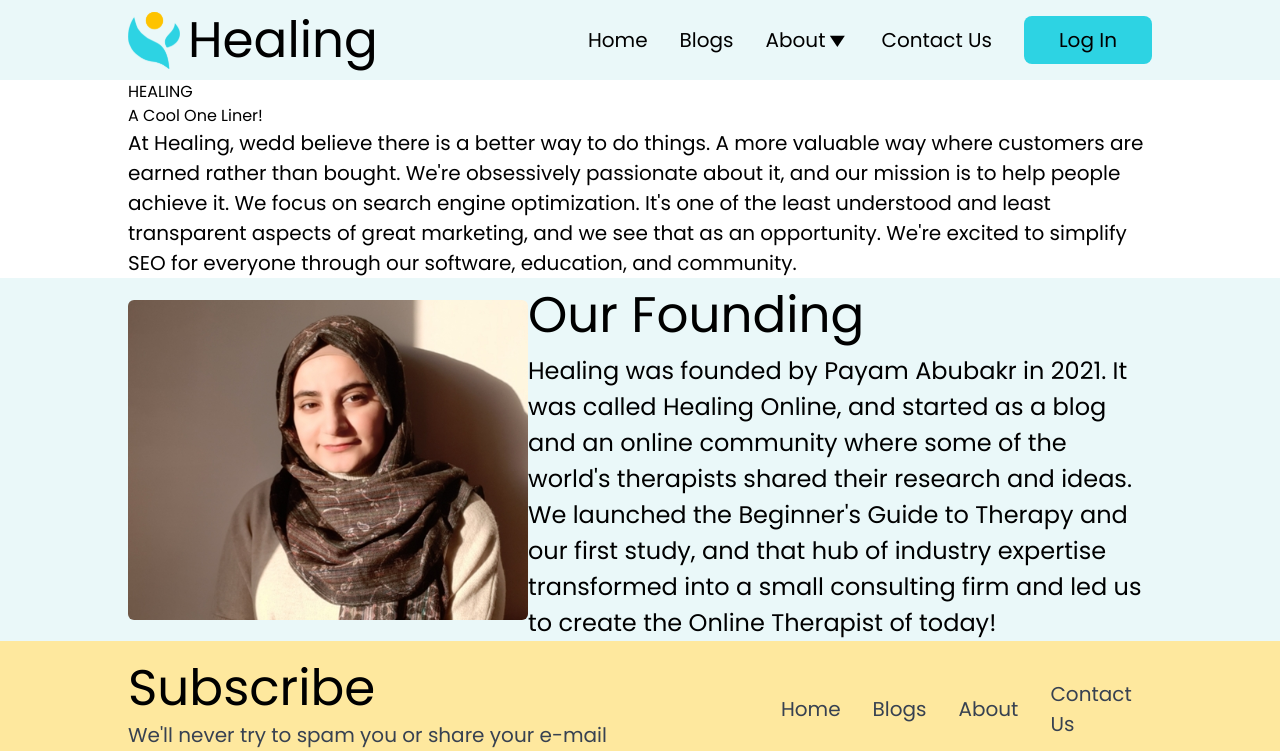
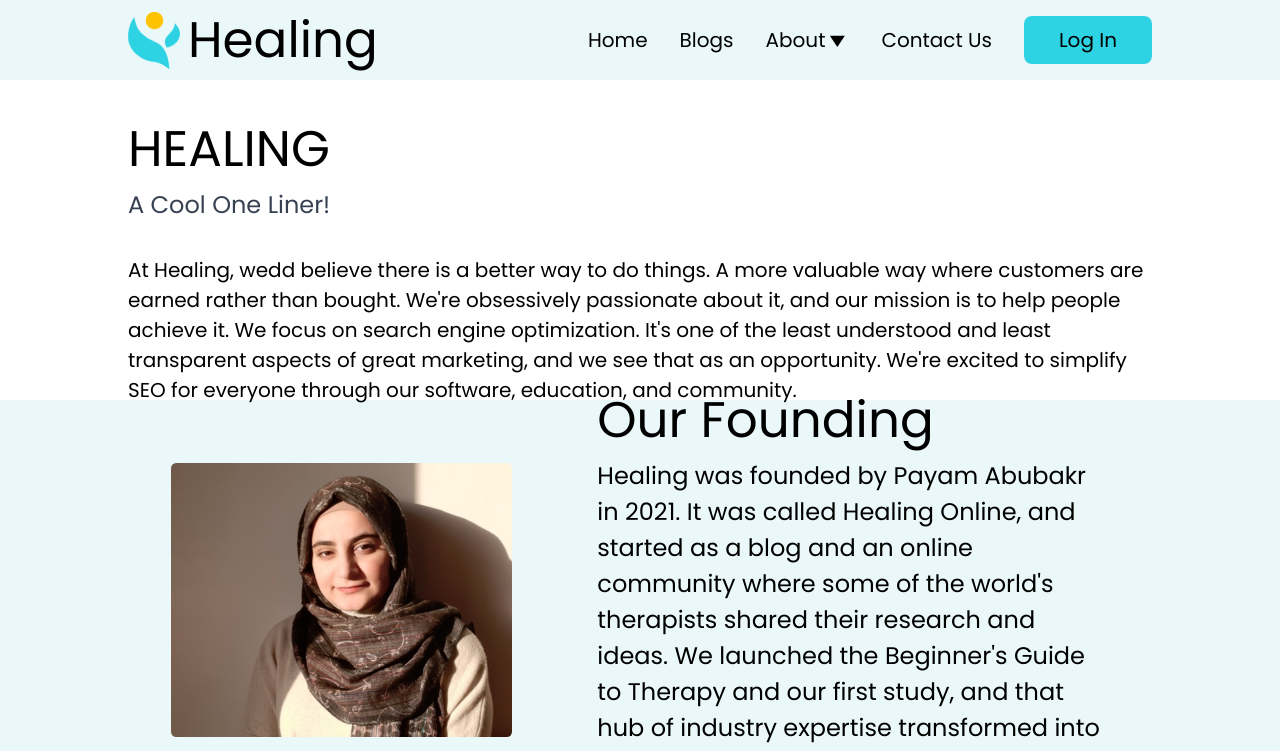
Before and after one commit to AllanSaleh/capstone-project-online-healing, a React (Create React App) app: page / in a window 1280 px wide. Shown: the top 751 px of the page. Built offline with nearby package versions, Linux system fonts and the light colour scheme.

Commit message:
Reviewed and updated the whole thing

```diff
--- a/src/Components/AboutPage/AboutPage.js
+++ b/src/Components/AboutPage/AboutPage.js
@@ -1,12 +1,12 @@
 import React from 'react';
-import NavBar from "../NavBar/NavBar"
-import Footer from "../Footer/Footer"
+import NavBar from '../NavBar/NavBar';
+import Footer from '../Footer/Footer';
 import Founding from './Founding';
 import Healing from './Healing';
 
 export default function AboutPage() {
   return (
-    <div>
+    <div className="h-firstsection">
       <NavBar />
       <Healing />
       <Founding />
--- a/src/Components/AboutPage/Founding.js
+++ b/src/Components/AboutPage/Founding.js
@@ -3,17 +3,16 @@ import Payam from './Payam.svg';
 
 export default function Founding() {
   return (
-    <div className="flex justify-around items-center bg-blue-light px-sides">
-      <img src={Payam} alt="Payam" />
-      <div>
+    <div className="h-1/2 flex justify-around items-center bg-blue-light px-sides">
+      <img className="w-1/3" src={Payam} alt="Payam" />
+      <div className="w-1/2">
         <div className="text-title">Our Founding</div>
         <div className="text-subtitle">
-          Healing was founded by Payam Abubakr in 2021. It was called Healing
-          Online, and started as a blog and an online community where some of
-          the world's therapists shared their research and ideas. We launched
-          the Beginner's Guide to Therapy and our first study, and that hub of
-          industry expertise transformed into a small consulting firm and led us
-          to create the Online Therapist of today!
+          Healing was founded by Payam Abubakr in 2021. It was called Healing Online, and started as
+          a blog and an online community where some of the world's therapists shared their research
+          and ideas. We launched the Beginner's Guide to Therapy and our first study, and that hub
+          of industry expertise transformed into a small consulting firm and led us to create the
+          Online Therapist of today!
         </div>
       </div>
     </div>
--- a/src/Components/AboutPage/Healing.js
+++ b/src/Components/AboutPage/Healing.js
@@ -2,17 +2,16 @@ import React from 'react';
 
 export default function Healing() {
   return (
-    <div className="px-sides pt-navbar">
-      <div classname="text-title">HEALING</div>
-      <div classname="text-subtitle text-gray-700">A Cool One Liner!</div>
+    <div className="h-1/2 px-sides pt-navbar">
+      <div className="text-title mt-8">HEALING</div>
+      <div className="text-subtitle text-gray-700 mb-8">A Cool One Liner!</div>
       <div className="text-paragraph">
-        At Healing, wedd believe there is a better way to do things. A more
-        valuable way where customers are earned rather than bought. We're
-        obsessively passionate about it, and our mission is to help people
-        achieve it. We focus on search engine optimization. It's one of the
-        least understood and least transparent aspects of great marketing, and
-        we see that as an opportunity. We're excited to simplify SEO for
-        everyone through our software, education, and community.
+        At Healing, wedd believe there is a better way to do things. A more valuable way where
+        customers are earned rather than bought. We're obsessively passionate about it, and our
+        mission is to help people achieve it. We focus on search engine optimization. It's one of
+        the least understood and least transparent aspects of great marketing, and we see that as an
+        opportunity. We're excited to simplify SEO for everyone through our software, education, and
+        community.
       </div>
     </div>
   );
```
